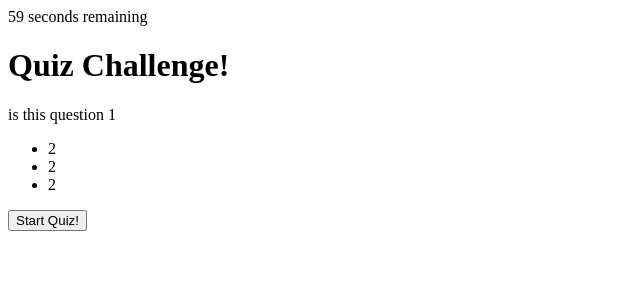
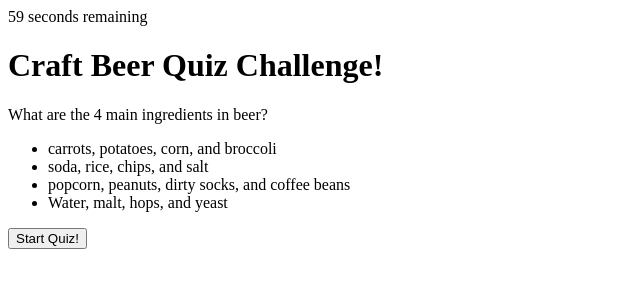
Before and after one commit to andrewspadaro/Quiz, a plain HTML site: page quiz.html in a window 1280 px wide. Both pictures are taken after a click on the button "Start Quiz!". Shown: the whole page, without its empty margins (0-640 px from the left). Drawn offline with Linux system fonts and the light colour scheme.

Commit message:
when button is clicked timer starts and first question is presented

```diff
--- a/java.js
+++ b/java.js
@@ -37,10 +37,7 @@ var possibleAnswers = document.getElementById("possibleAnswers")
 possibleAnswers.innerHTML = "<li>" + myQuestions[0].incorrect[0] + "</li>"
 possibleAnswers.innerHTML += "<li>" + myQuestions[0].incorrect[1] + "</li>"
 possibleAnswers.innerHTML += "<li>" + myQuestions[0].incorrect[2] + "</li>"
-
-
-
-
+possibleAnswers.innerHTML += "<li>" + myQuestions[0].correctAnswer[0] + "</li>"
 
 });
 
@@ -49,24 +46,25 @@ possibleAnswers.innerHTML += "<li>" + myQuestions[0].incorrect[2] + "</li>"
 
 
 
+
 myQuestions = [
     {
-        question: "is this question 1",
+        question: "What are the 4 main ingredients in beer?",
          incorrect: [
-          "2",
-          "2",
-          "2",
+          "carrots, potatoes, corn, and broccoli",
+          "soda, rice, chips, and salt",
+          "popcorn, peanuts, dirty socks, and coffee beans",
       ],
-        correctAnswer: "question 1"
+        correctAnswer: ["Water, malt, hops, and yeast", "Bells Two Hearted Ale", "3"]
   },
   {
-    question: "is this question 2",
+    question: "What beer was currently awarded best beer in america",
      incorrect: [
-      "1",
-      "1",
-      "1",
+      "dogfish 60 minute IPA",
+      "Pliney The Elder",
+      "Bud Lite",
   ],
-    correctAnswer: "question 2"
+    // correctAnswer: ["question 2"]
 },
         {
           question: "is this question 3",
@@ -75,6 +73,6 @@ myQuestions = [
             "2",
             "2",
         ],
-          correctAnswer: "question 3"
+          // correctAnswer: ["question 3"]
     }
       ];
--- a/quiz.html
+++ b/quiz.html
@@ -10,7 +10,7 @@
     <div id="timer"></div>
     <div>
         <h1>
-            Quiz Challenge!
+            Craft Beer Quiz Challenge!
         </h1>
     </div>
 
@@ -19,12 +19,9 @@
         Try to answer the correctly. If answer is incorrect you will loose 5 seconds from your time.
         </p>
 
-        <ul id="possibleAnswers">
-            <!-- <li id="answer1"></li>
-            <li id="answer2"></li>
-            <li id="answer3"></li>
-            <li id="answer4"></li> -->
-            </ul>
+        <ul id="possibleAnswers"></ul>
+        <ul id="possibleAnswers2"></ul>
+
     </div>
 <button id="button">Start Quiz!</button>
 
```
